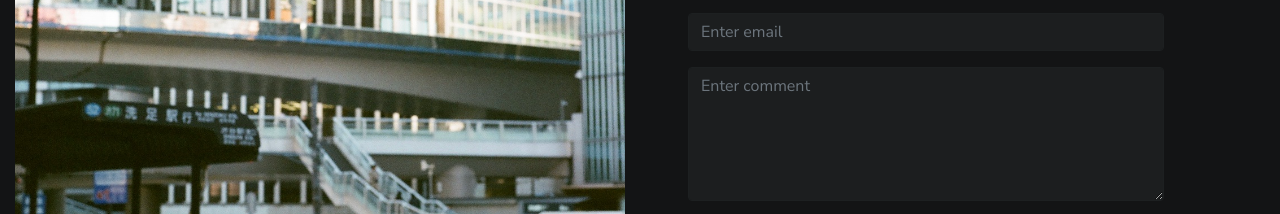
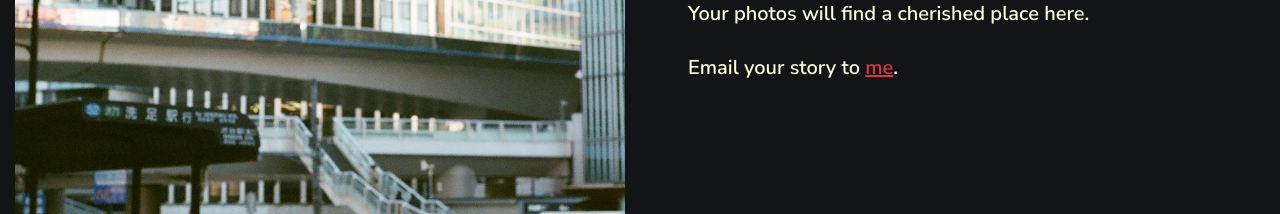
Before and after one commit to nellybirdie/AIDM7350-Lab2, a website: page contact.html in a window 1280 px wide. Shown: the part 561-775 px from the top of the page. Drawn offline with Linux system fonts and the light colour scheme.

Commit message:
Update contact.html

```diff
--- a/contact.html
+++ b/contact.html
@@ -61,8 +61,10 @@
                             Share your journey.
                         </h2>
                         <p class="lead mt-4">Your photos will find a cherished place here.</p>
+                        <p class="lead mt-4">Email your story to <a href="mailto:22467653@life.hkbu.edu.hk?subject=Share My Story"><span style="text-decoration: underline;">me</span></a>.</p>
 
 
+                        <!--
                         <form action="mailto:22467653@life.hkbu.edu.hk" method="POST" enctype="text/plain>
                             <div class="contact-form mt-5">
                             <div class="form-group row">
@@ -95,7 +97,7 @@
                                 </div>
                             </div>
                             </div>
-                        </form>
+                        </form> -->
                         <!-- end:contact -->
                         <!--
                             <div class="row mt-5">
```
